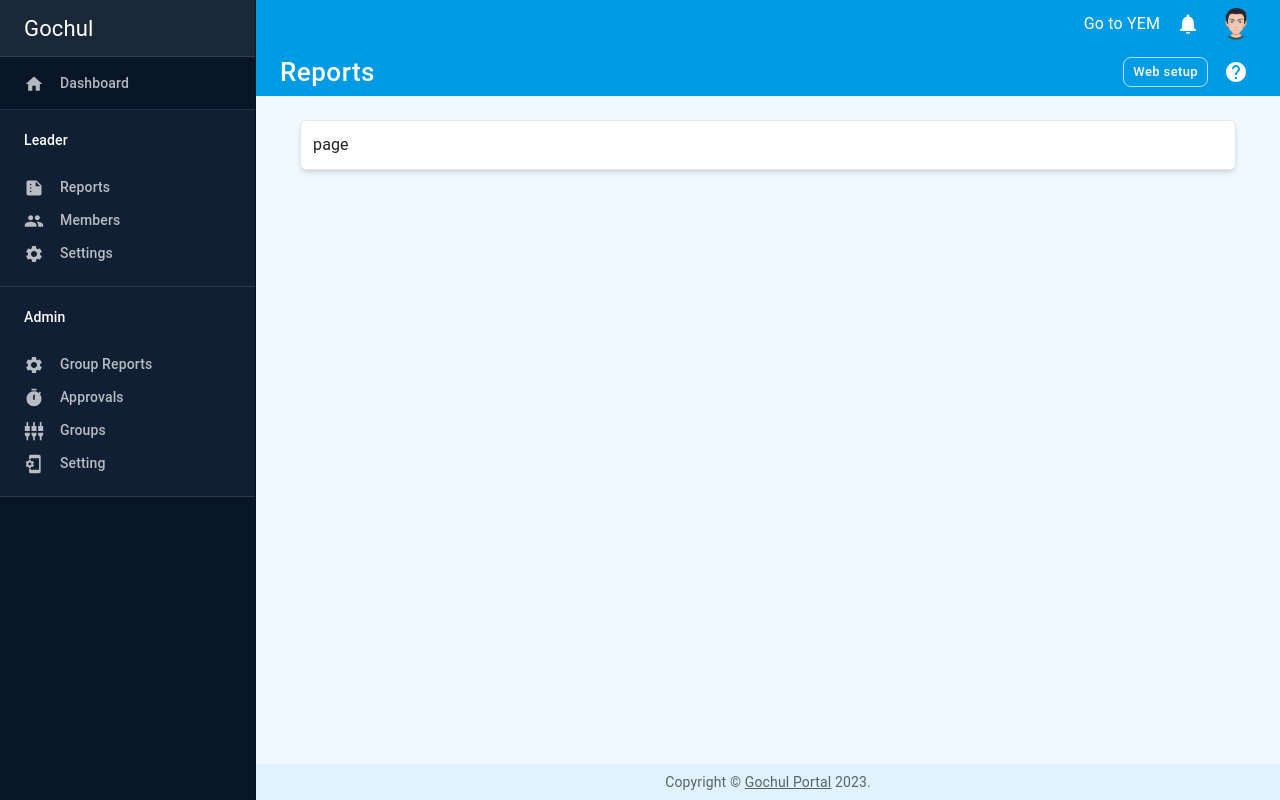
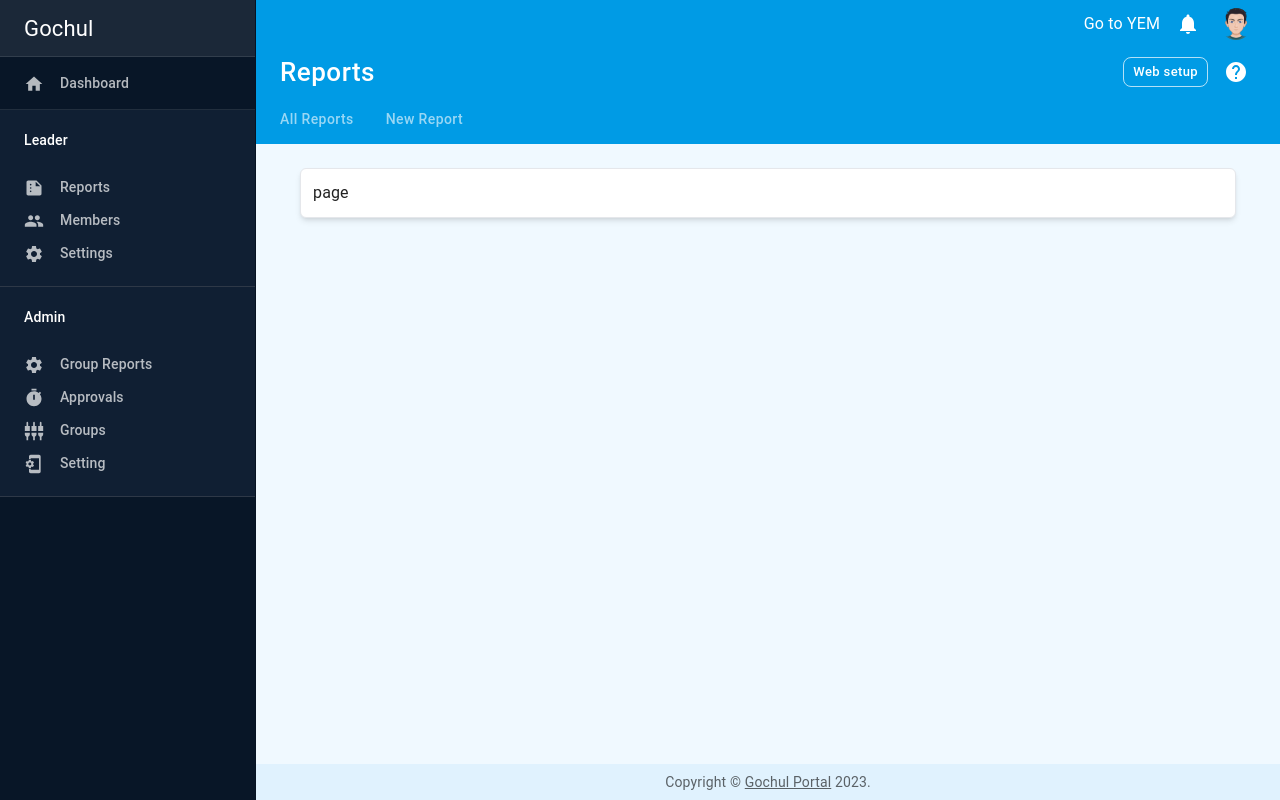
Before and after one commit to untilhamza/gochul, a Next.js app: page /reports/1 in a window 1280 px wide. Built offline with nearby package versions, Linux system fonts and the light colour scheme.

Commit message:
add tabs to reports layout

```diff
--- a/src/app/reports/layout.tsx
+++ b/src/app/reports/layout.tsx
@@ -1,6 +1,22 @@
 import * as React from "react";
 import PageContent from "@/app/components/PageContent";
+import { PageTab } from "@/app/shared/interfaces/page.interfaces";
+
+const reportTabs: PageTab[] = [
+  {
+    label: "All Reports",
+    path: "/reports",
+  },
+  {
+    label: "New Report",
+    path: "/reports/new",
+  },
+];
 
 export default function Content({ children }: { children: React.ReactNode }) {
-  return <PageContent pageName="Reports">{children}</PageContent>;
+  return (
+    <PageContent pageName="Reports" tabs={reportTabs}>
+      {children}
+    </PageContent>
+  );
 }
```
